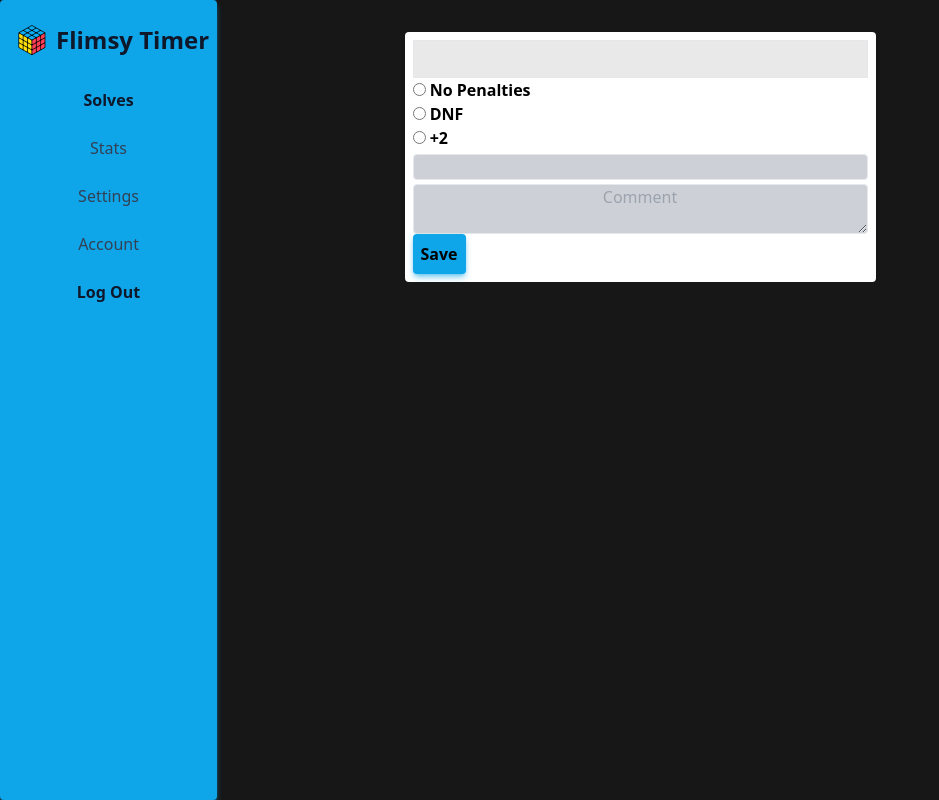
After one commit to MrFellox/flimsy-timer, a Flask app: template flimsy_timer/templates/edit_solve.html in a window 1280 px wide. The commit adds this page. Shown: the whole page, without its empty margins (0-939 px from the left). Run offline with Flask 2, Linux system fonts and the light colour scheme; the template is opened without the code that fills it: values that come from a table or form of the project are taken from there, others are empty; the visitor is signed in with stand-in values (Sample User, id 1).

Commit message:
Solve comments (#3)
* code improvements and added management route

* updated dependencies

* Added disabled nav link

* Edit solve boilerplate

* App now checks for solve property before editing/deleting

* Improved login feedback

* User can now change +2, DNF, scramble, time and set comments

```diff
--- a/flimsy_timer/forms.py
+++ b/flimsy_timer/forms.py
@@ -1,5 +1,7 @@
+from typing import Text
+from flask import Flask
 from flask_wtf import FlaskForm
-from wtforms import EmailField, PasswordField, SubmitField, StringField
+from wtforms import EmailField, PasswordField, SubmitField, StringField, FloatField, TextAreaField, RadioField
 from wtforms.validators import DataRequired, Email, EqualTo, Length
 
 class LoginForm(FlaskForm):
@@ -14,3 +16,11 @@ class RegisterForm(FlaskForm):
     confirm_password = PasswordField('Confirm Password', validators=[DataRequired(), EqualTo('password')])
 
     submit = SubmitField('Register')
+
+class EditSolve(FlaskForm):
+    solve_time = FloatField('Solve Time', validators=[DataRequired()])
+
+    penalties = RadioField('Penalties', choices=[(None, 'No Penalties'), ('DNF', 'DNF'), ('plus2', '+2')], validators=[DataRequired()])
+
+    scramble = TextAreaField('Scramble', validators=[DataRequired(), Length(min=3, max=100)])
+    comment = TextAreaField('Comment')
--- a/flimsy_timer/routes.py
+++ b/flimsy_timer/routes.py
@@ -1,15 +1,14 @@
 from flimsy_timer import app, loginmanager, db
 from flimsy_timer.scrambles import gen333scramble
 from flimsy_timer.models import User, Solve
-from flimsy_timer.forms import LoginForm, RegisterForm
+from flimsy_timer.forms import EditSolve, LoginForm, RegisterForm
 from flask import render_template, flash, redirect, url_for, request, Response
 from flask_login import current_user, login_required, login_user, logout_user
-from dateutil import parser
+import traceback
 import arrow
-import datetime
 import flask_bcrypt
 
-from flimsy_timer.utils import get_user_solves
+from flimsy_timer.utils import get_user_solves, is_owner
 
 @loginmanager.user_loader
 def load_user(user_id):
@@ -49,6 +48,10 @@ def login():
 
             return redirect(url_for('index'))
 
+        else:
+            flash('Incorrect password', 'danger')
+            return redirect(url_for('login'))
+
     return render_template('login.html', form = form)
 
 @app.route('/register', methods = ['GET', 'POST'])
@@ -65,6 +68,9 @@ def register():
 
         if user_doc:
             flash('Username is already registered', 'danger')
+
+        elif ' ' in form.username.data:
+            flash('Username cannot contain spaces', 'danger')
 
         else:
             # hash password
@@ -115,11 +121,63 @@ def solves(solve_id: None):
 
     return render_template('solves.html', solves = solves)
 
-#* Law
+@app.route('/shared/solve/<solve_id>')
+def shared_solve(solve_id):
+    solve_doc = db.collection('solves').document(solve_id).get()
 
-@app.route('/privacy')
-def privacy():
-    return render_template('policy.html')
+    if not solve_doc:
+        return Response(response = "", status = 404, mimetype='application/json')
+
+    solve = Solve.from_dict(solve_doc.to_dict())
+
+    owner = User.from_dict(db.collection('users').document(solve.owner).get().to_dict())
+    data = {'solve': solve, 'owner': owner}
+
+    return render_template('sharedSolve.html', solve = solve, owner = owner)
+
+@app.route('/edit_solve/<solve_id>', methods = ['GET', 'POST'])
+def edit_solve(solve_id):
+    form = EditSolve()
+
+    if form.validate_on_submit():
+        solve = Solve.from_dict(db.collection('solves').document(solve_id).get().to_dict())
+
+        solve.scramble = form.scramble.data
+        solve.comment = form.comment.data
+        solve.time = form.solve_time.data
+
+        db.collection('solves').document(solve.id).set(solve.to_dict())
+
+        if form.penalties.data == 'DNF':
+            solve.is_dnf = True
+            solve.is_plus_2 = False
+
+
+        elif form.penalties.data == 'plus2':
+            solve.is_plus_2 = True
+            solve.is_dnf = False
+
+
+        else:
+            solve.is_plus_2 = False
+            solve.is_dnf = False
+
+        flash('Solve updated', 'info')
+        return redirect(url_for('solves'))
+
+    try:
+        if is_owner(solve_id, current_user.id):
+            solve = Solve.from_dict(db.collection('solves').document(solve_id).get().to_dict())
+
+            return render_template('edit_solve.html', solve = solve, form = form)
+
+        flash('You are not the owner of that solve!', 'danger')
+        return redirect(url_for('solves'))
+
+    except Exception as e:
+        flash('An unknown error occured', 'danger')
+        print(traceback.format_exc())
+        return redirect(url_for('solves'))
 
 #* Database and solves management
 
@@ -138,7 +196,8 @@ def save_solve():
             'date': arrow.utcnow().format('YYYY-MM-DD HH:mm:ss'),
             'puzzle': data['puzzle'],
             'owner': data['owner'],
-            'id': doc_ref.get().id
+            'id': doc_ref.get().id,
+            'comment': ""
         })
 
         return Response("", 200, mimetype='application/json')
@@ -147,29 +206,29 @@ def save_solve():
         print(e)
         return Response(response = "", status = 500, mimetype='application/json')
 
+@app.route('/delete_solve/<solve_id>')
+def delete_solve(solve_id):
+    if not is_owner(solve_id, current_user.id):
+        flash('You are not the owner of that solve!', 'danger')
+        return redirect(url_for('solves'))
+
+    db.collection('solves').document(solve_id).delete()
+    flash('Solve deleted.', 'info')
+
+    return redirect(url_for('solves'))
+
+
 # This route returns the solves of the user, this is made like this
 # to improve loading times of the /solves route
 @app.route('/api/getSolveData/<owner_id>')
 def get_solve_data(owner_id):
+    '''
+    Gets all the solves from the user
+    '''
 
     solves = get_user_solves(owner_id)
 
     return render_template('solvesOutput.html', solves = solves)
-
-
-@app.route('/shared/solve/<solve_id>')
-def shared_solve(solve_id):
-    solve_doc = db.collection('solves').document(solve_id).get()
-
-    if not solve_doc:
-        return Response(response = "", status = 404, mimetype='application/json')
-
-    solve = Solve.from_dict(solve_doc.to_dict())
-
-    owner = User.from_dict(db.collection('users').document(solve.owner).get().to_dict())
-    data = {'solve': solve, 'owner': owner}
-
-    return render_template('sharedSolve.html', solve = solve, owner = owner)
 
 @app.route('/api/setDNF/<user_id>', methods = ['POST'])
 def set_dnf(user_id):
--- /dev/null
+++ b/flimsy_timer/templates/edit_solve.html
@@ -0,0 +1,63 @@
+{% extends "layout.html" %}
+{% block title %}
+Flimsy Timer | Edit Solve
+{% endblock %}
+
+{% block head %}
+<script src="https://cdn.cubing.net/js/scramble-display" type="module"></script>
+{% endblock %}
+
+{% block content %}
+<div class="container overflow-hidden flex flex-col items-center w-screen content-center gap-4 justify-betweeen mt-8">
+    <div class='items-center content-center w-fit h-max p-2 bg-white rounded shadow'>
+
+        <form method='POST'>
+            {{ form.hidden_tag() }}
+
+            <!-- Input for solve time-->
+            {{ form.solve_time(class = 'text-3xl border bg-neutral-300/50 font-extrabold subpixel-antialiased
+            text-neutral-900', placeholder = solve.solve_time, value = solve.solve_time) }}
+
+            <!-- date -->
+            <p class='text-sm italic subpixel-antialiased text-gray-700'>{{ solve.date.humanize() }}</p>
+
+
+            {% if solve.puzzle == '333' %}
+            <p
+                class='select-none my-2 font-mono font-bold w-fit h-fit text-md text-white bg-neutral-900 px-3 rounded-full'>
+                3x3</p>
+            {% endif %}
+
+            <!-- Penalties -->
+            <div class='flex flex-row gap-2'>
+
+                {{ form.penalties(class = 'font-bold')}}
+            </div>
+
+
+            <!-- Scramble -->
+            <div class="flex flex-row">
+                <input name='scramble' id='scramble' class='w-auto text-center flex-grow overflow-x-auto mt-1 font-mono font-bold text-md
+                text-neutral-900 border rounded bg-gray-400/50' value="{{ solve.scramble }}" placeholder="{{
+                    solve.scramble }}" required>
+                <!-- {{ form.scramble(class = '', placeholder = solve.scramble)
+                }} -->
+            </div>
+            <!-- Comment -->
+            <div class="flex flex-row">
+                {{ form.comment(class = 'w-auto text-center flex-grow overflow-x-auto mt-1 text-md
+                text-neutral-900 border rounded bg-gray-400/50', value = solve.comment, placeholder = 'Comment')}}
+            </div>
+
+            <!-- <p class='break-normal flex-nowrap mt-1 font-mono font-bold text-md text-neutral-900'>{{solve.scramble }}
+            </p> -->
+
+
+            <scramble-display class='mt-6' scramble="{{ solve.scramble }}"></scramble-display>
+
+            <button type='submit'
+                class='w-fit h-fit bg-sky-500 text-black font-bold text-center p-2 hover:-translate-y-1 hover:bg-sky-600 shadow-md shadow-sky-500/50 rounded ease-in-out transition-all duration-200 hover:shadow-sky-600'>Save</button>
+        </form>
+    </div>
+</div>
+{% endblock %}
--- a/flimsy_timer/templates/layout.html
+++ b/flimsy_timer/templates/layout.html
@@ -36,9 +36,9 @@
 
             <div class='flex flex-col items-center gap-6 justify-end content-between'>
                 <a href="{{ url_for('solves') }}" class='nav-link'>Solves</a>
-                <a href=# class='cursor-not-allowed nav-link'>Stats</a>
-                <a href=# class='cursor-not-allowed nav-link'>Settings</a>
-                <a href=# class='cursor-not-allowed nav-link'>Account</a>
+                <a href=# class='cursor-not-allowed nav-disabled'>Stats</a>
+                <a href=# class='cursor-not-allowed nav-disabled'>Settings</a>
+                <a href=# class='cursor-not-allowed nav-disabled'>Account</a>
                 <a href="{{ url_for('logout') }}" class='nav-logout'>Log
                     Out</a>
 
```
Also changed, not shown: flimsy_timer/models.py (+5 -4 lines), flimsy_timer/static/css/setup.css (+8 -0 lines), flimsy_timer/templates/solvesOutput.html (+21 -3 lines), flimsy_timer/utils.py (+17 -0 lines), flimsy_timer/static/css/main.css.
